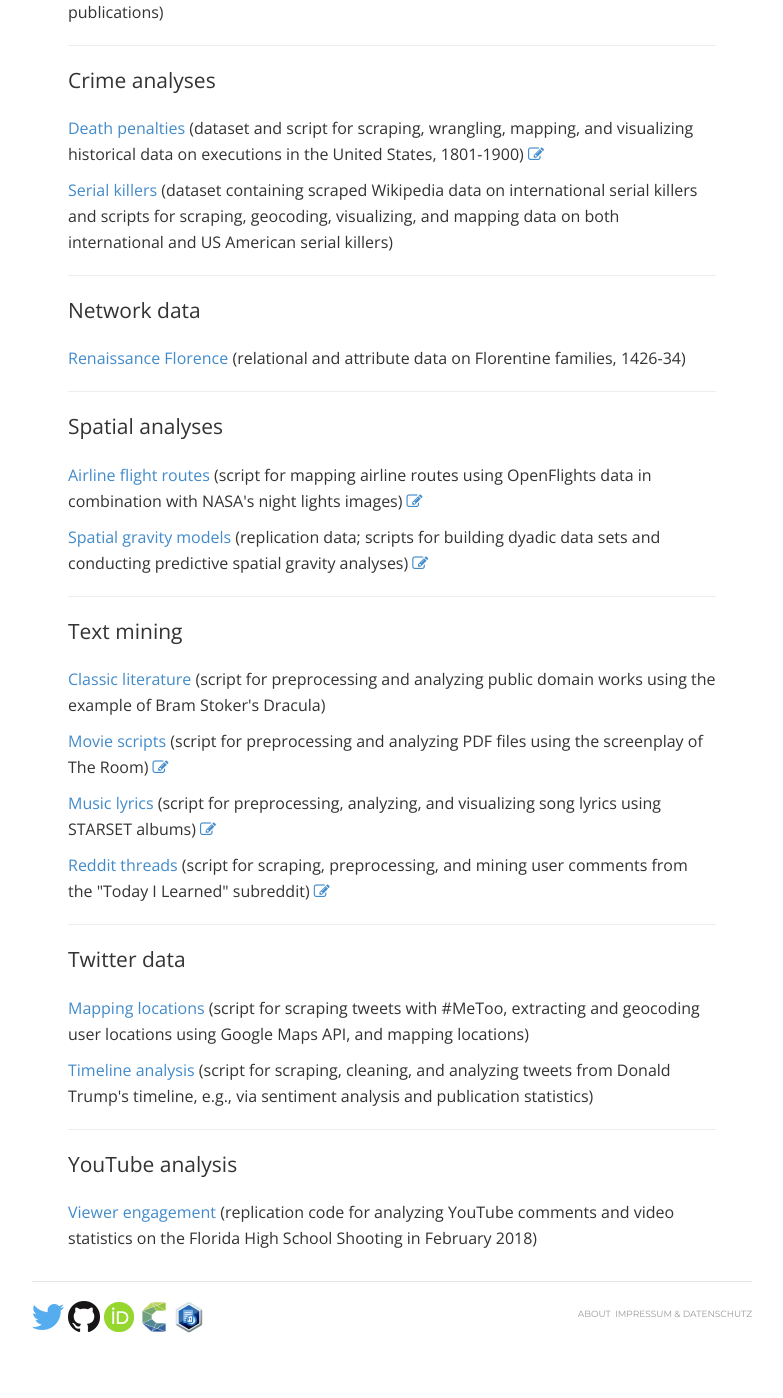
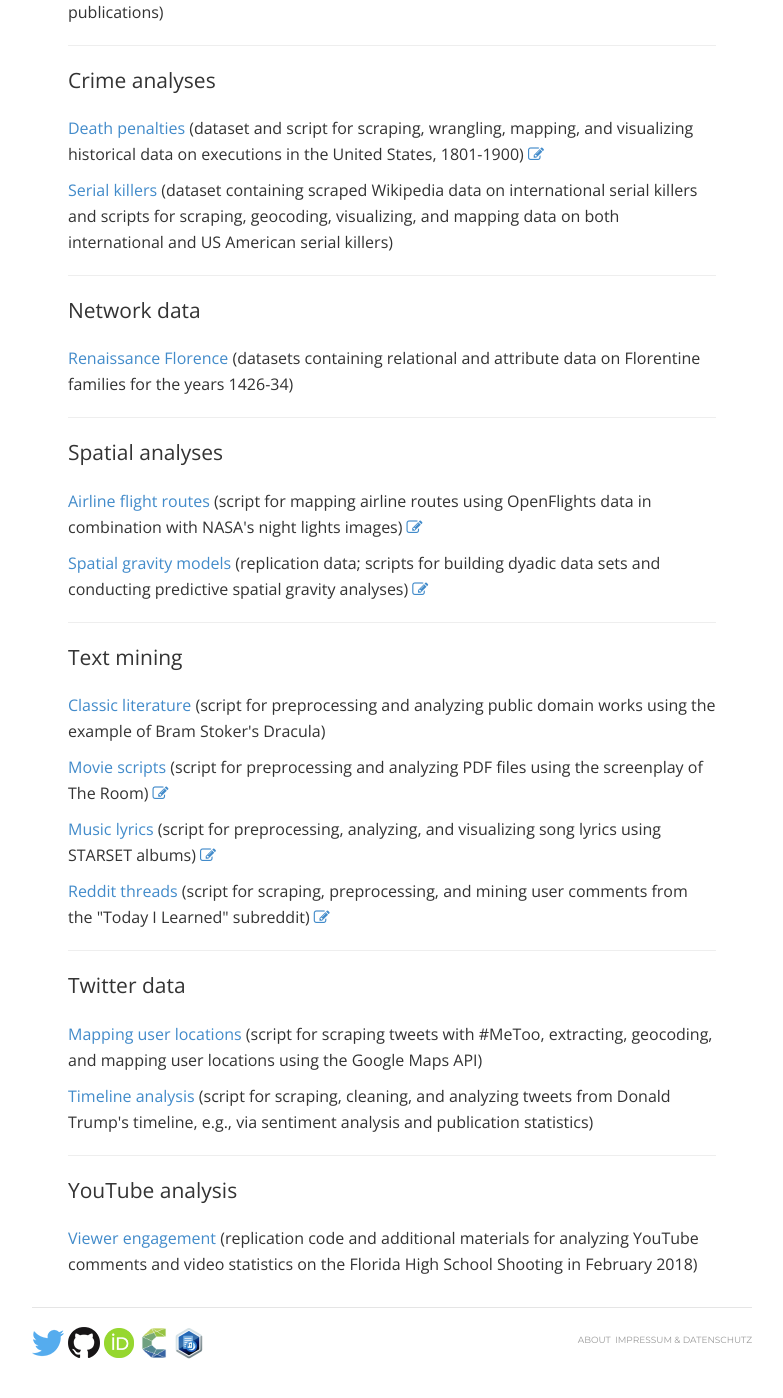
Before and after one commit to lhehnke/lhehnke.github.io, a Jekyll site: the page built from projects/index.html, in a window 1280 px wide and 1400 px high, scrolled down 965 px. Shown: the whole window, without its empty margins (248-1031 px from the left). Built offline with Jekyll 4.4.1, drawn with Linux system fonts in a browser that asks for light colours; nearby versions of some CDN libraries; before the commit the page ends 2339 px from its top, so only the background shows below that; some of the changed text lies outside the part shown.

Commit message:
Update index.html

```diff
--- a/projects/index.html
+++ b/projects/index.html
@@ -25,7 +25,7 @@
 
 			<p class="lead">Accident analyses</p>
 
-<p><a href="https://github.com/lhehnke/aircrash-analysis-data">Aviation accidents</a> (replication data; script for projecting, mapping, and analyzing crashes in Florida 2014 with point pattern analyses) <em>[script slightly outdated]</em> <a href="https://correlaid.org/blog/point-pattern-analysis/" target="_blank" title="Blog post (CorrelAid)"> <i class="fa fa-pencil-square-o"></i></a></p>
+<p><a href="https://github.com/lhehnke/aircrash-analysis-data">Aviation accidents</a> (replication data and script for projecting, mapping, and analyzing crashes in Florida 2014 with point pattern analyses) <em>[script slightly outdated]</em> <a href="https://correlaid.org/blog/point-pattern-analysis/" target="_blank" title="Blog post (CorrelAid)"> <i class="fa fa-pencil-square-o"></i></a></p>
 	  <p style="margin-bottom:30px"><a href="https://github.com/lhehnke/road-accidents">Road accidents</a> (script for geocoding, mapping, and descriptively analyzing crashes in South Australia 2016) <a href="https://lhehnke.github.io/notes/2018/01/23/road-accidents-south-australia" target="_blank" title="Blog post"> <i class="fa fa-pencil-square-o"></i></a></p>
 
 	  	  <hr>
@@ -63,7 +63,7 @@
 
 			  <p class="lead">Network data</p>
 
-	  <p><a href="https://github.com/lhehnke/renaissance-florence-network-data">Renaissance Florence</a> (relational and attribute data on Florentine families, 1426-34) </p>
+	  <p><a href="https://github.com/lhehnke/renaissance-florence-network-data">Renaissance Florence</a> (datasets containing relational and attribute data on Florentine families for the years 1426-34) </p>
 
   <hr>
 
@@ -87,7 +87,7 @@
 
 			  <p class="lead">Twitter data</p>
 
-	  	  <p><a href="https://github.com/lhehnke/twitter-data">Mapping locations</a> (script for scraping tweets with #MeToo, extracting and geocoding user locations using Google Maps API, and mapping locations) </p>
+	  	  <p><a href="https://github.com/lhehnke/twitter-data">Mapping user locations</a> (script for scraping tweets with #MeToo, extracting, geocoding, and mapping user locations using the Google Maps API) </p>
 	  <p><a href="https://github.com/lhehnke/twitter-data">Timeline analysis</a> (script for scraping, cleaning, and analyzing tweets from Donald Trump's timeline, e.g., via sentiment analysis and publication statistics)</p>
 
 
@@ -95,7 +95,7 @@
 
 			  <p class="lead">YouTube analysis</p>
 
-	  	  <p><a href="https://github.com/lhehnke/youtube-data">Viewer engagement</a> (replication code for analyzing YouTube comments and video statistics on the Florida High School Shooting in February 2018) </p>
+	  	  <p><a href="https://github.com/lhehnke/youtube-data">Viewer engagement</a> (replication code and additional materials for analyzing YouTube comments and video statistics on the Florida High School Shooting in February 2018) </p>
 
 
   </div>
```
Also changed, not shown: other parts of projects/index.html (+1 -1 lines).
